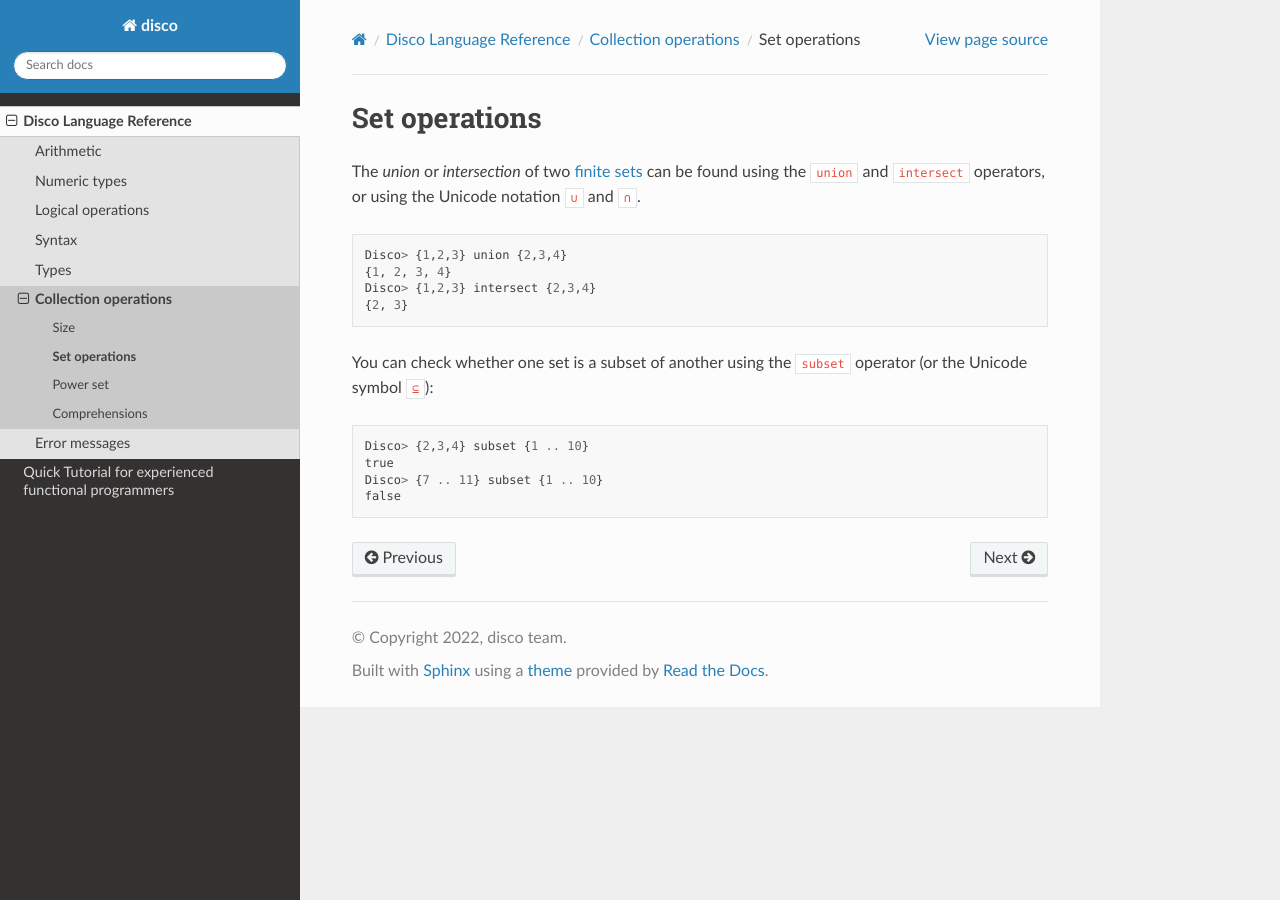
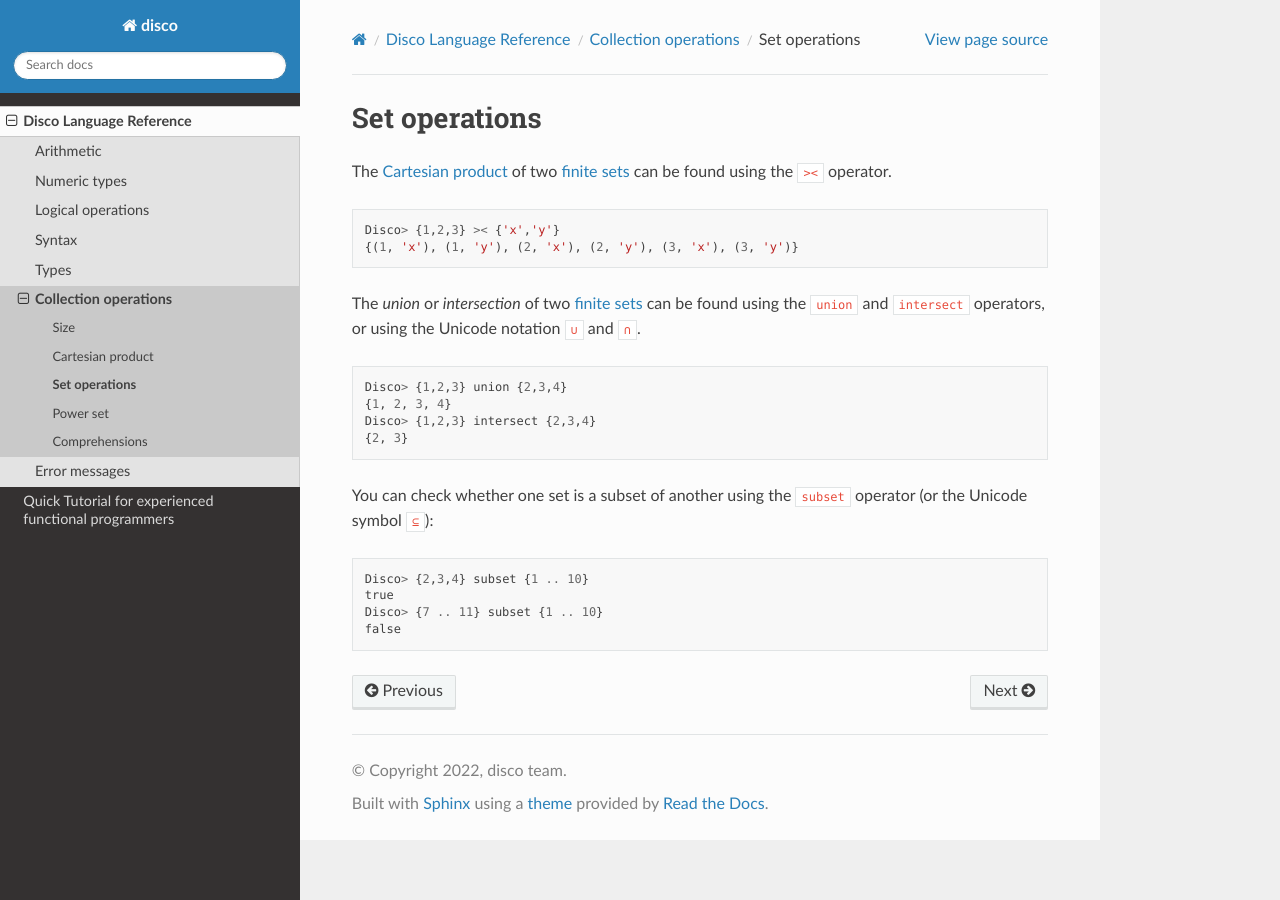
Before and after one commit to disco-lang/disco, a Sphinx documentation site: the page built from docs/reference/set-ops.rst, in a window 1280 px wide. Built offline with Sphinx 7.4.7 and the Read the Docs theme 2.0.0, drawn with Linux system fonts in a browser that asks for light colours; pages that are not in the unit, such as notebooks, are missing from menus.

Commit message:
add Cartesian product operator
Closes #328.

```diff
--- a/docs/reference/collection-ops.rst
+++ b/docs/reference/collection-ops.rst
@@ -4,6 +4,7 @@
 .. toctree::
 
    size
+   cp
    set-ops
    power
    comprehension
--- a/docs/reference/set-ops.rst
+++ b/docs/reference/set-ops.rst
@@ -1,5 +1,13 @@
 Set operations
 ==============
+
+The :doc:`Cartesian product <cp>` of two :doc:`finite sets <set>` can be found
+using the ``><`` operator.
+
+::
+
+   Disco> {1,2,3} >< {'x','y'}
+   {(1, 'x'), (1, 'y'), (2, 'x'), (2, 'y'), (3, 'x'), (3, 'y')}
 
 The *union* or *intersection* of two :doc:`finite sets <set>` can be found using
 the ``union`` and ``intersect`` operators, or using the Unicode
```
Also changed, not shown: docs/reference/cp.rst (added, +45 -0 lines), 12 other files.
